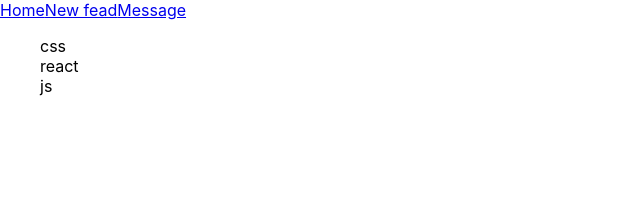
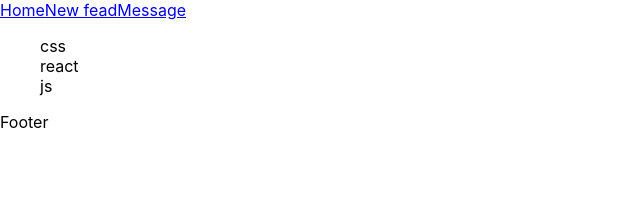
Before and after one commit to ruslan94t/Social_Lvl2, a React (Create React App) app: page / in a window 1280 px wide. Shown: the top 202 px of the page, without its empty margins (0-640 px from the left). Built offline with nearby package versions, Linux system fonts and the light colour scheme.

Commit message:
10 default component and import

```diff
--- a/src/App.js
+++ b/src/App.js
@@ -1,31 +1,24 @@
+
+
+
+import React from 'react';
 import './App.css';
+import Header from "./Header";
+import Technologies from "./Technologies";
+import Footer from "./Footer";
 
 const App = () => {
     return (
         <div>
             <Header />
+
             <Technologies />
+           <Footer />
 
         </div>
     )
 }
 
-const Technologies = ()=>{
-    return(
-        <ul>
-            <li>css</li>
-            <li>react</li>
-            <li>js</li>
-        </ul>
-    )
-}
-const Header = ()=> {
-    return(
-        <div>
-            <a href="#">Home</a>
-            <a href="#">New fead</a>
-            <a href="#">Message</a>
-        </div>
-    )
-}
+
+
 export default App;
--- /dev/null
+++ b/src/Footer.js
@@ -0,0 +1,9 @@
+const Footer = ()=> {
+    return(
+        <div>
+            Footer
+        </div>
+    )
+}
+
+export default Footer;
--- /dev/null
+++ b/src/Header.js
@@ -0,0 +1,11 @@
+const Header = ()=> {
+    return(
+        <div>
+            <a href="#">Home</a>
+            <a href="#">New fead</a>
+            <a href="#">Message</a>
+        </div>
+    )
+}
+
+export default Header;
--- /dev/null
+++ b/src/Technologies.js
@@ -0,0 +1,12 @@
+const Technologies = ()=>{
+    return(
+        <ul>
+            <li>css</li>
+            <li>react</li>
+            <li>js</li>
+        </ul>
+    )
+}
+
+
+export default Technologies;
```
